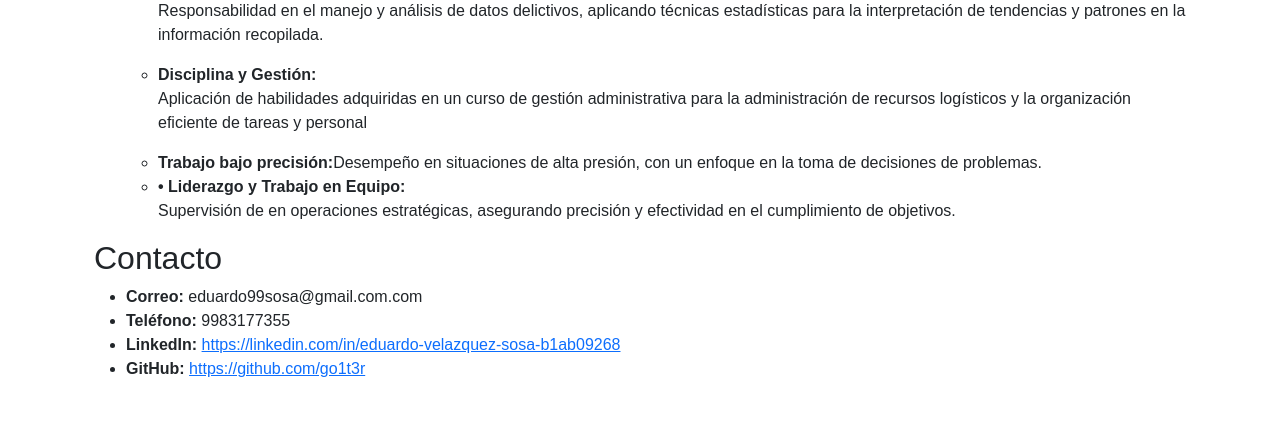
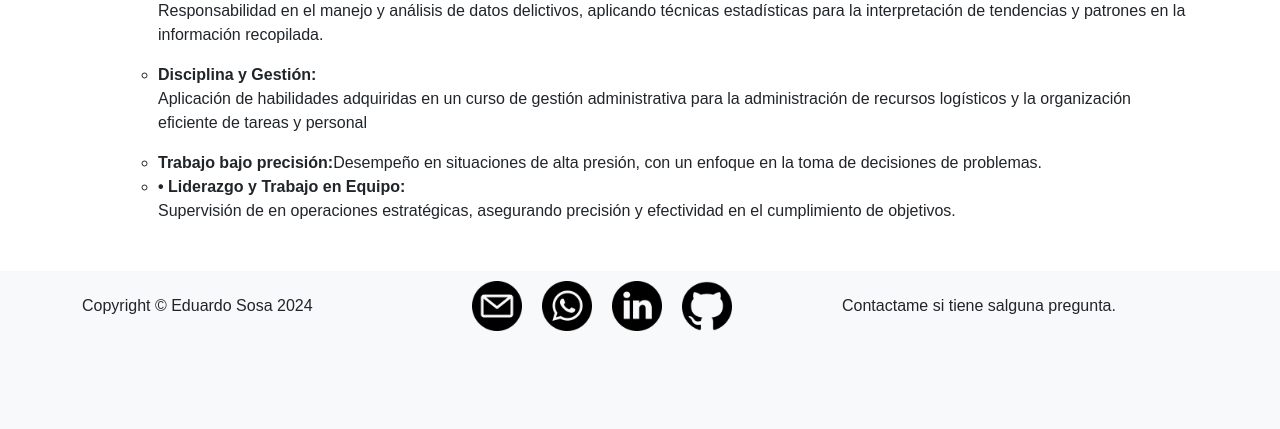
Before and after one commit to GO1T3R/portafolio, a Flask app: page / in a window 1280 px wide. Shown: the part 1278-1707 px from the top of the page. After the commit the page ends 1609 px from the top, so only its background shows below. Run offline with Flask 3, Linux system fonts and the light colour scheme.

Commit message:
footer con iconos y link

```diff
--- a/static/css/styles.css
+++ b/static/css/styles.css
@@ -20,3 +20,21 @@ body {
     top: 0;
     z-index: 10;
 }
+
+.col-md-4{
+    display: flex;
+    align-items: center;
+}
+
+.row img {
+    height: 50px;
+    width: 50px;
+    margin: 10px;
+}
+
+footer {
+    height: 80px;
+    display: flex;
+    justify-content: center;
+
+}
--- a/templates/index.html
+++ b/templates/index.html
@@ -35,7 +35,8 @@
 
     <!-- Profile -->
     <div id="header" class="jumbotron text-center">
-        <img src="https://static.vecteezy.com/system/resources/previews/004/274/186/non_2x/person-icon-user-interface-icon-silhouette-of-man-simple-symbol-a-glyph-symbol-in-your-web-site-design-logo-app-ui-webinar-video-chat-ect-vector.jpg" alt="Profile Picture" class="rounded-circle my-2" width="20%" height="20%">
+        <img src="https://static.vecteezy.com/system/resources/previews/004/274/186/non_2x/person-icon-user-interface-icon-silhouette-of-man-simple-symbol-a-glyph-symbol-in-your-web-site-design-logo-app-ui-webinar-video-chat-ect-vector.jpg"
+            alt="Profile Picture" class="rounded-circle my-2" width="20%" height="20%">
         <h1>Eduardo Velazquez Sosa</h1>
         <p>Data Scientist Jr</p>
         <a href="/static/file/cv.pdf" class="btn btn-dark">Download CV</a>
@@ -68,9 +69,7 @@
     </section>
 
     <section id="trayectory" class="container p-3">
-
         <h3>Trayectoria</h3>
-
         <div class="container p-2 my-2">
             <h5>Education <i class="fas fa-graduation-cap education-icon mx-3"></i></h5>
             <p>Mi educacion, incluyendo lo aprendido en cada uno de ellas</p>
@@ -92,11 +91,8 @@
                                 </ul>
                             </div>
                         </div>
-
-
                 </div>
                 {% endfor %}
-
 
 
                 <!-- Future cards go here -->
@@ -134,17 +130,7 @@
                 </ul>
             </section>
 
-            <!-- contact -->
-            <section id="contact">
-                <h2>Contacto</h2>
-                <ul>
-                    <li><strong>Correo:</strong> {{ cv.contacto.correo }}</li>
-                    <li><strong>Teléfono:</strong> {{ cv.contacto.telefono }}</li>
-                    <li><strong>LinkedIn:</strong> <a href="{{ cv.contacto.linkedin }}">{{ cv.contacto.linkedin }}</a>
-                    </li>
-                    <li><strong>GitHub:</strong> <a href="{{ cv.contacto.github }}">{{ cv.contacto.github }}</a></li>
-                </ul>
-            </section>
+
 
         </div>
 
@@ -163,5 +149,26 @@
 
 
 </body>
+<!-- contact -->
+<footer class="bg-light">
+    <div class="container">
+        <div class="row">
+            <div class="col-md-4">
+                <span class="copyright">Copyright © Eduardo Sosa 2024</span>
+            </div>
+            <div class="col-md-4">
+                <a href=""><img src="/static/icons/email.png" alt="email"></a>
+                <a href="+529983177355"><img src="/static/icons/whatsapp.png" alt="number"></a>
+                <a href="https://www.linkedin.com/in/eduardo-velazquez-sosa-b1ab09268"><img
+                        src="/static/icons/linkedin.png" alt="linkedin"></a>
+                <a href="https://github.com/GO1T3R"><img src="/static/icons/github.png" alt="github"></a>
+            </div>
+            <div class="col-md-4">
+                <span>Contactame si tiene salguna pregunta.</span>
+
+            </div>
+        </div>
+    </div>
+</footer>
 
 </html>
```
Also changed, not shown: static/icons/github.png (added).
